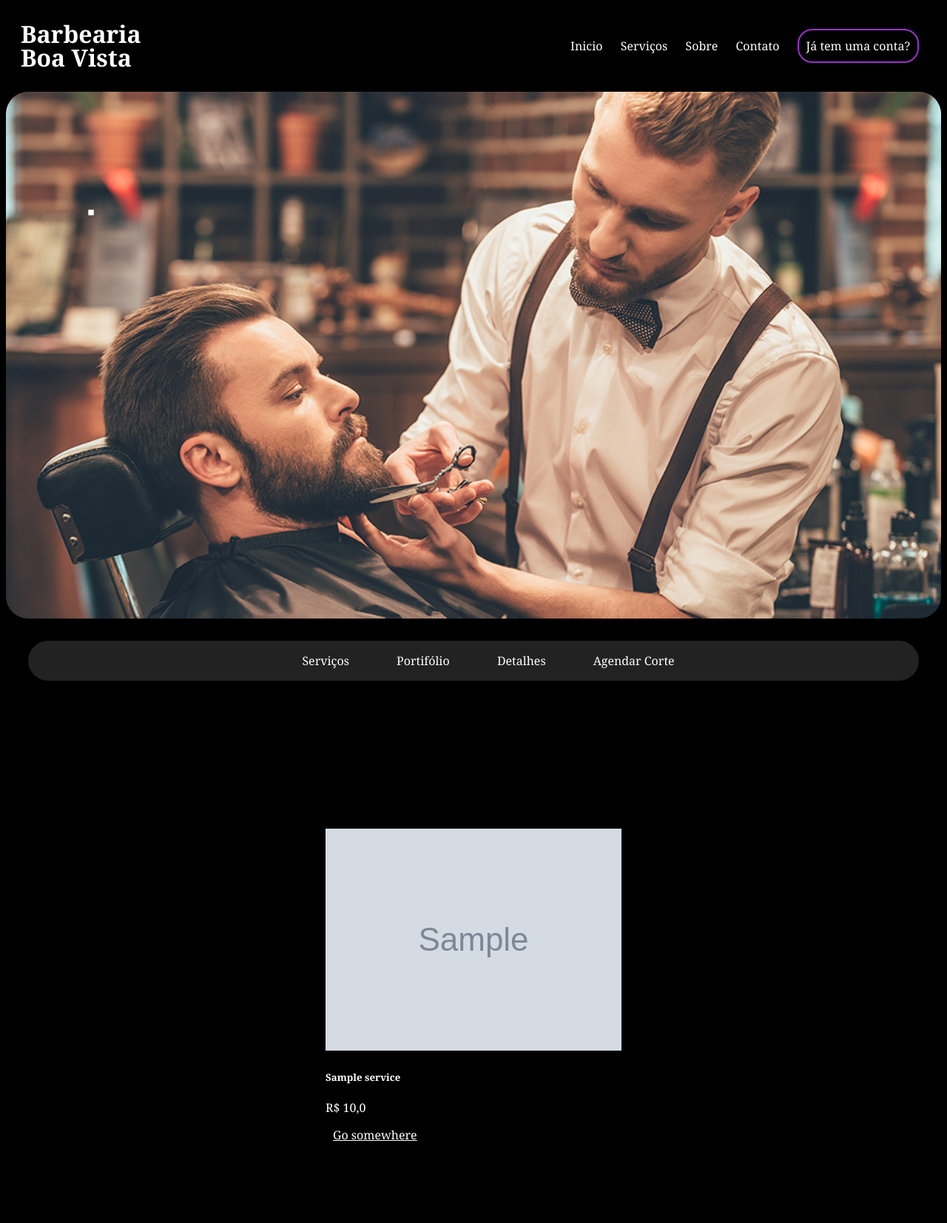
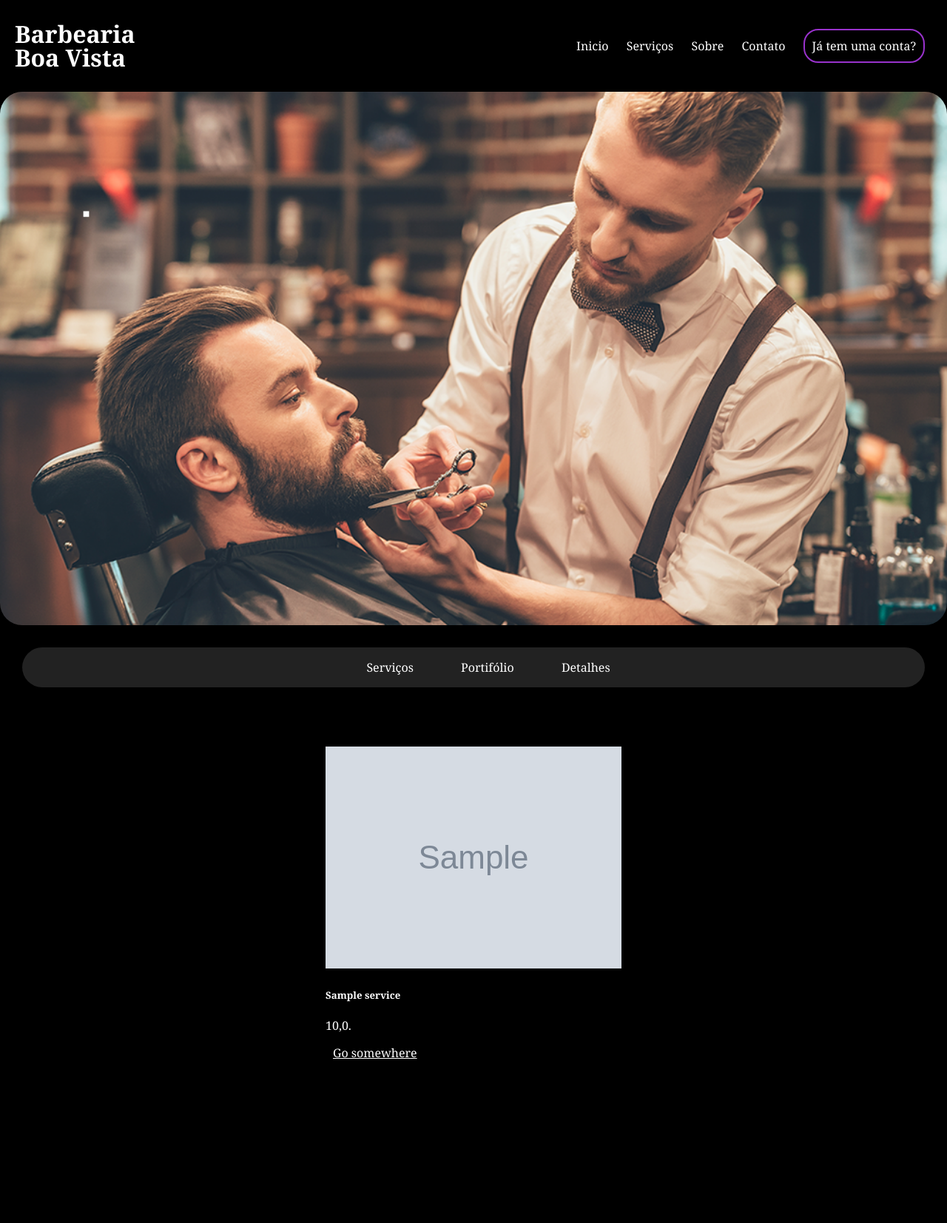
Before and after one commit to ericsanto/dockerizing_webapp_django_aws, a Django app: page / in a window 1280 px wide. Shown: the whole page at 74% size. After the commit the page ends 1431 px from the top, so only its background shows below. Run offline with Django 5.2, Linux system fonts and the light colour scheme; tables that the repository leaves empty hold one stand-in row (values such as "Sample post"); grey boxes marked "Sample" are stand-in pictures.

Commit message:
atualização

```diff
--- a/core/settings.py
+++ b/core/settings.py
@@ -132,3 +132,8 @@ LOGIN_URL = '/accounts/login/'
 LOGIN_REDIRECT_URL = 'home'
 LOGOUT_URL = 'logout'
 LOGOUT_REDIRECT_URL = 'home'
+
+
+TWILIO_ACCOUNT_SID = 'AC233045d1f5ec5ed0a82cedb7e2f281bf'
+TWILIO_AUTH_TOKEN = '40fd3e810cd740f81a2ca3ba7417c914'
+TWILIO_PHONE_NUMBER = '+12015847819'
--- a/home/admin.py
+++ b/home/admin.py
@@ -13,3 +13,4 @@ class BarbersTeamAdmin(admin.ModelAdmin):
 admin.site.register(Services)
 admin.site.register(Scheduling, SchedulingAdmin)
 admin.site.register(BarbersTeam, BarbersTeamAdmin)
+admin.site.register(Portfolio)
--- a/home/apps.py
+++ b/home/apps.py
@@ -4,3 +4,6 @@ from django.apps import AppConfig
 class HomeConfig(AppConfig):
     default_auto_field = 'django.db.models.BigAutoField'
     name = 'home'
+
+    def ready(self):
+        import home.signals
--- a/home/models.py
+++ b/home/models.py
@@ -64,6 +64,13 @@ class Scheduling(models.Model):
         max_length=255, verbose_name='Horários', choices=TIMES, blank=True, null=True)
     barber = models.ForeignKey(
         BarbersTeam, blank=True, null=True, on_delete=models.CASCADE)
+    phone = models.CharField('Celular', max_length=16, blank=True, null=True)
 
     def __str__(self):
         return self.user.username
+
+
+class Portfolio(models.Model):
+    description = models.TextField(blank=True, null=True)
+    image_portfolio = models.ImageField(
+        blank=True, null=True, upload_to='portfolio')
--- a/home/static/css/style.css
+++ b/home/static/css/style.css
@@ -2,6 +2,9 @@ body {
   background-color: rgb(0, 0, 0);
   color: white;
   font-family: Georgia, 'Times New Roman', Times, serif;
+  margin: 0;
+  box-sizing: border-box;
+  padding: 0;
 }
 
 header {
@@ -97,8 +100,11 @@ article {
 
 }
 
-section {
+#service-card {
   margin-top: 100px;
+  display: flex;
+  flex-direction: row;
+
 }
 
 #div-services {
@@ -133,10 +139,18 @@ section {
   transition: 0.3s all;
 }
 
-#card-service {
+.container {
   display: flex;
   flex-direction: row;
   flex-wrap: wrap;
-  justify-content: space-around;
-  padding: 100px;
+  align-items: center;
+  justify-content: center;
+  margin: 30px;
+  padding-top: 50px;
+
 }
+
+.card {
+  max-width: 1000px;
+  border-radius: 20px;
+}
--- a/home/templates/home.html
+++ b/home/templates/home.html
@@ -29,26 +29,30 @@
       <div class="options">
         <ul>
           <a href="" class="btn-options"><li>Serviços</li></a>
-          <a href="" class="btn-options"><li>Portifólio</li></a>
+          <a href="{% url 'portfolio' %}" class="btn-options"><li>Portifólio</li></a>
           <a href="" class="btn-options"><li>Detalhes</li></a>
-          <a href="" class="btn-options"><li>Agendar Corte</li></a>
+          {% if request.user.is_authenticated %}
+          <a href="{% url 'scheduling' %}" class="btn-options"><li>Agendar Corte</li></a>
+          {% endif %}
+          {% if request.user.is_authenticated %}
+          <a href="{% url 'scheduling_user' %}" class="btn-options"><li>Meus Agendamentos</li></a>
+          {% endif %}
         </ul>
       </div>
-  <section id="card-service">
+
+      <div class="container">
         {% for service in services %}
-<div class="card" >
+        <div class="card">
           {% if service.image %}
           <img class="card-img-top" src="{{ service.image.url }}" alt="Card image cap">
           {% endif %}
           <div class="card-body">
-    <h5 class="card-title">{{ service.name }}</h5>
-    <p class="card-text">R$ {{ service.price }}</p>
+            <h5 class="card-title">{{service.name}}</h5>
+            <p class="card-text">{{ service.price }}.</p>
             <a href="#" class="btn btn-primary">Go somewhere</a>
           </div>
         </div>
         {% endfor %}
-  </section>
-
-
+      </div>
 </body>
 </html>
--- a/home/urls.py
+++ b/home/urls.py
@@ -5,4 +5,14 @@ urlpatterns = [
     path('', HomeView.as_view(), name='home'),
     path('create_service/', ServiceCreateView.as_view(), name='create_service'),
     path('scheduling/', SchedulingCreateView.as_view(), name='scheduling'),
+    path('scheduling_update/<int:pk>/',
+         SchedulingUpdateView.as_view(), name='scheduling_update'),
+    path('scheduling_user/', UserSchedulingListView.as_view(),
+         name='scheduling_user'),
+    path('scheduling_detail/<int:pk>/',
+         UserSchedulingDetailView.as_view(), name='scheduling_detail'),
+    path('scheduling_delete/<int:pk>/',
+         UserSchedulingDeleteView.as_view(), name='scheduling_delete'),
+    path('portfolio_create/', PortfolioCreateView.as_view(), name='portfolio_create'),
+    path('portfolio/', PortfolioListView.as_view(), name='portfolio')
 ]
--- a/home/views.py
+++ b/home/views.py
@@ -1,5 +1,7 @@
+from django.forms.models import BaseModelForm
+from django.http import HttpResponse
 from django.shortcuts import render
-from django.views.generic import TemplateView, ListView, DeleteView, CreateView, UpdateView
+from django.views.generic import *
 from .models import *
 from .forms import *
 from django.urls import reverse_lazy
@@ -38,5 +40,44 @@ class SchedulingCreateView(CreateView):
 class SchedulingUpdateView(UpdateView):
     model = Scheduling
     form_class = SchedulingForm
-    template_name = 'scheduling_'
-    pass
+    template_name = 'scheduling_update.html'
+    success_url = reverse_lazy('scheduling_detail')
+
+    def get_success_url(self) -> str:
+
+        return reverse_lazy('scheduling_detail', kwargs={'pk': self.object.pk})
+
+
+class UserSchedulingListView(ListView):
+    model = Scheduling
+    template_name = 'user_scheduling.html'
+    context_object_name = 'user_scheduling'
+
+    def get_queryset(self):
+        return Scheduling.objects.filter(user=self.request.user).order_by('-day')
+
+
+class UserSchedulingDetailView(DetailView):
+    model = Scheduling
+    template_name = 'scheduling_detail.html'
+
+
+class UserSchedulingDeleteView(DeleteView):
+    model = Scheduling
+    template_name = 'scheduling_delete.html'
+    success_url = reverse_lazy('home')
+
+
+class PortfolioCreateView(CreateView):
+    model = Portfolio
+    template_name = 'portfolio_create.html'
+    form_class = PortfolioForm
+
+    def get_success_url(self) -> str:
+        return reverse_lazy(f'portfolio', kwargs={'pk': self.object.pk})
+
+
+class PortfolioListView(ListView):
+    model = Portfolio
+    template_name = 'portfolio_list.html'
+    context_object_name = 'portfolio_objects'
```
Also changed, not shown: home/forms.py (+24 -3 lines), home/templates/scheduling.html (+9 -1 lines), 1 other file. Lines whose indentation alone changed are shown as unchanged.
